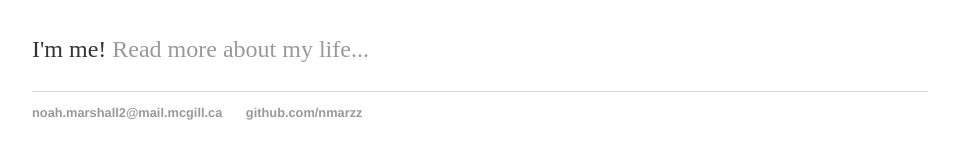
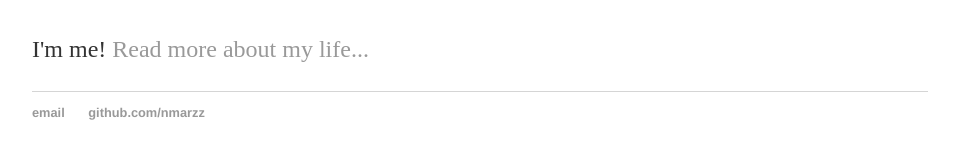
Before and after one commit to nmarzz/nmarzz.github.io, a Jekyll site: the page built from index.html, in a window 1280 px wide. Shown: the part 164-323 px from the top of the page, without its empty margins (160-1119 px from the left). Built offline with Jekyll 4.4.1, drawn with Linux system fonts in a browser that asks for light colours.

Commit message:
cleaning

```diff
--- a/_layouts/default.html
+++ b/_layouts/default.html
@@ -20,7 +20,7 @@
 			</div><!-- /.container -->
 			<footer>
 	    		<ul>
-	        		<li><a href="mailto:hankquinlanhub@gmail.com">noah.marshall2@mail.mcgill.ca</a></li>
+	        		<li><a href="mailto:noah.marshall2@mail.mcgill.ca">email</a></li>
 	        		<li><a href="https://github.com/nmarzz">github.com/nmarzz</a></li>
 				</ul>
 			</footer>
```
